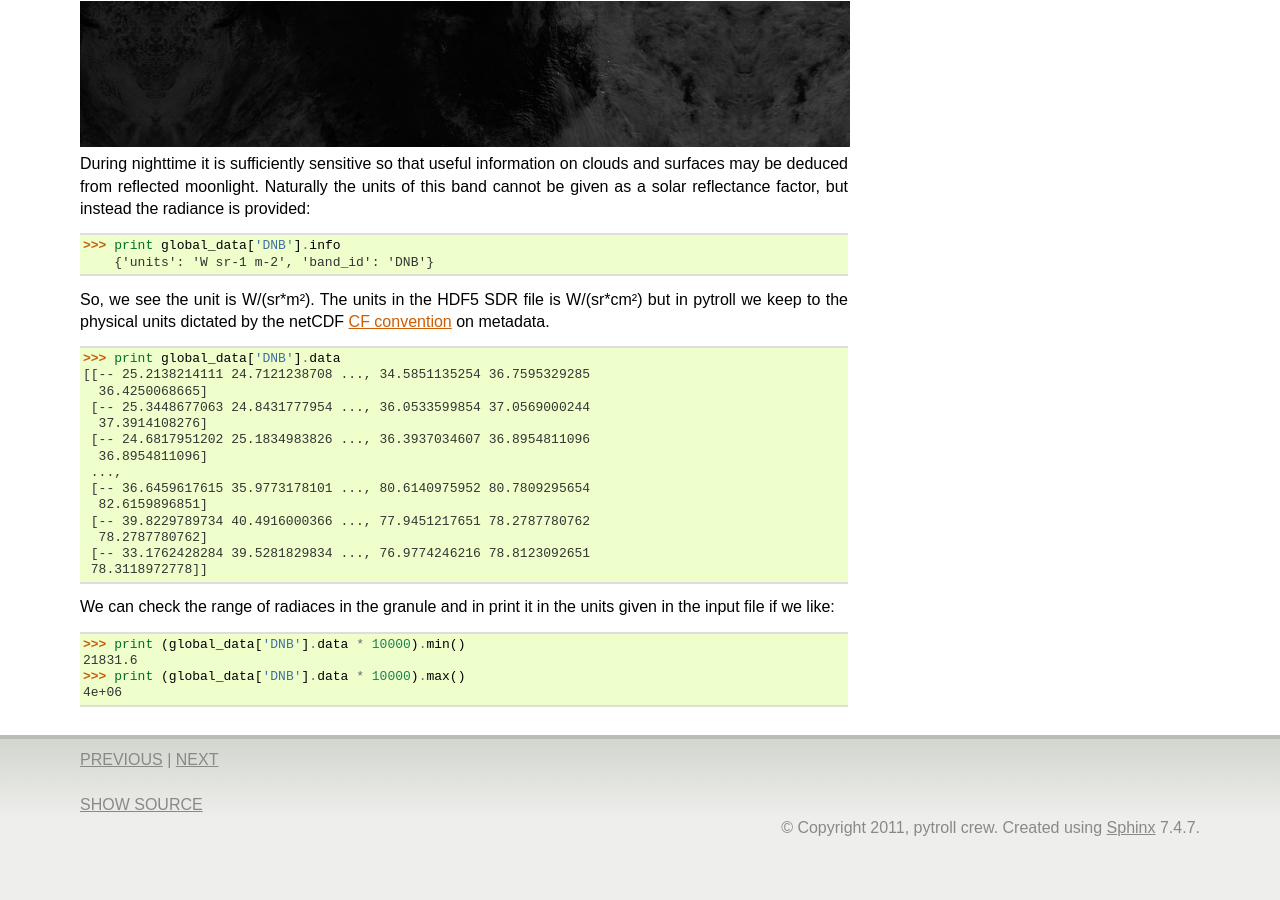
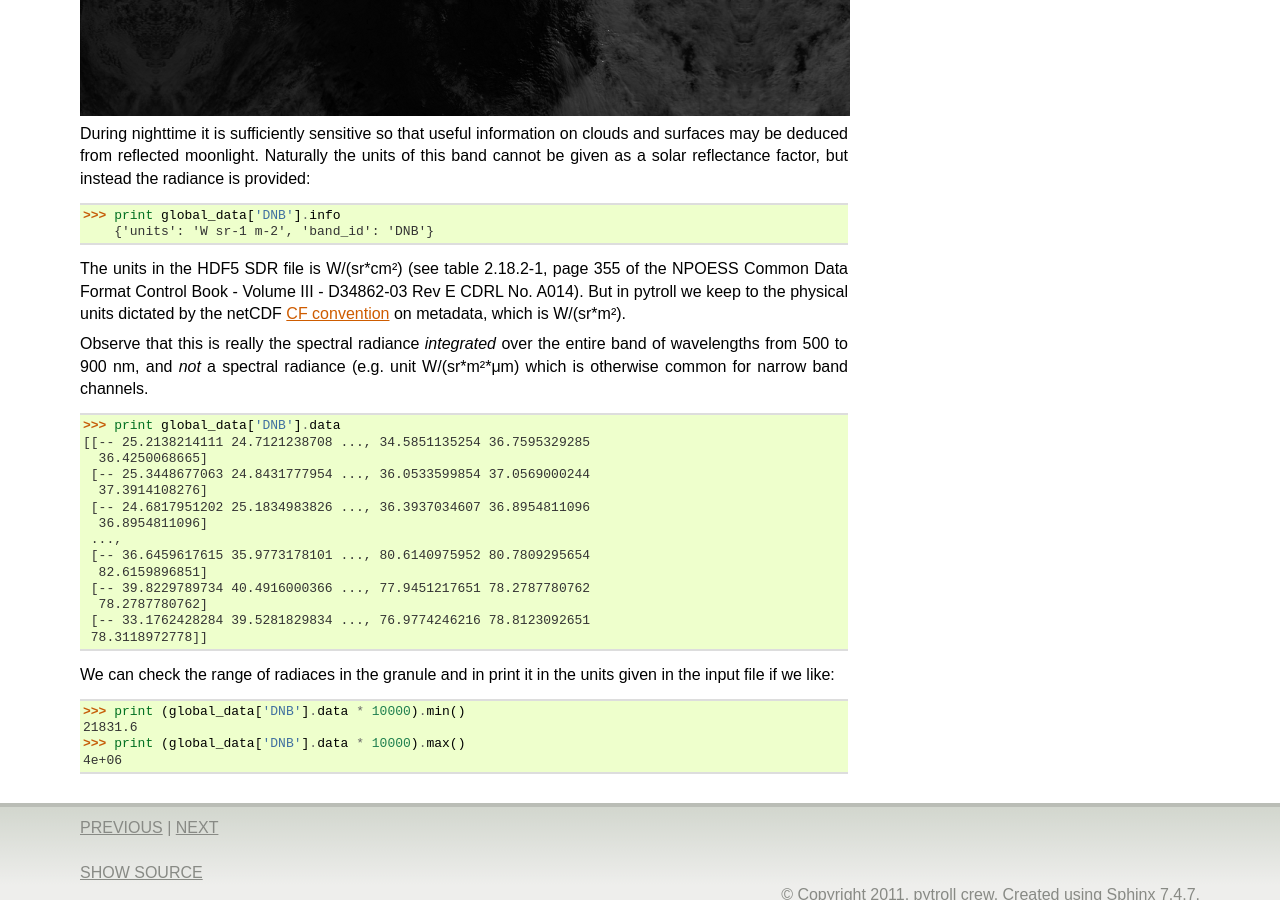
Before and after one commit to pytroll/pytroll, a Sphinx documentation site: the page built from web/source/quickstart_viirs.rst, in a window 1280 px wide and 900 px high, scrolled down 4150 px. Built offline with Sphinx 7.4.7, drawn with Linux system fonts in a browser that asks for light colours; formulas are drawn with MathJax 3; before the commit the page ends 4999 px from its top, so only the background shows below that; some of the changed text lies outside the part shown.

Commit message:
DNB has been added, so that should be apparent in the text also. Also emphasising that the DNB radiance is NOT a spectral radiance.

```diff
--- a/web/source/quickstart_viirs.rst
+++ b/web/source/quickstart_viirs.rst
@@ -9,8 +9,6 @@ onboard, called the Visible Infrared Imager Radiometer Suite (VIIRS).
 In preparation for the upcoming VIIRS data we have made a plugin reader and custom
 compositer to mpop_.
 Thus it is now possible to generate RGB image composites also for VIIRS.
-
-We have so far no support for the Day/Night band, but that will follow soon.
 
 For this tutorial template config files (see :doc:`install`) can be used.
 These are located in the *etc* dir of the mpop_ source. Copy *mpop.cfg.template*, *areas.def.template*
@@ -141,7 +139,11 @@ During nighttime it is sufficiently sensitive so that useful information on clou
     >>> print global_data['DNB'].info
         {'units': 'W sr-1 m-2', 'band_id': 'DNB'}
 
-So, we see the unit is W/(sr*m²). The units in the HDF5 SDR file is W/(sr*cm²) but in pytroll we keep to the physical units dictated by the netCDF `CF convention`_ on metadata.
+The units in the HDF5 SDR file is W/(sr*cm²) (see table 2.18.2-1, page 355 of the NPOESS Common Data Format Control Book - Volume III - D34862-03 Rev E CDRL No. A014). But in pytroll we keep to the physical units
+dictated by the netCDF `CF convention`_ on metadata, which is W/(sr*m²).
+
+Observe that this is really the spectral radiance *integrated* over the entire band of wavelengths from 500 to 900 nm, and *not* a spectral radiance (e.g. unit W/(sr*m²*μm) which is otherwise common for narrow band channels.
+
 
     >>> print global_data['DNB'].data
     [[-- 25.2138214111 24.7121238708 ..., 34.5851135254 36.7595329285
```
